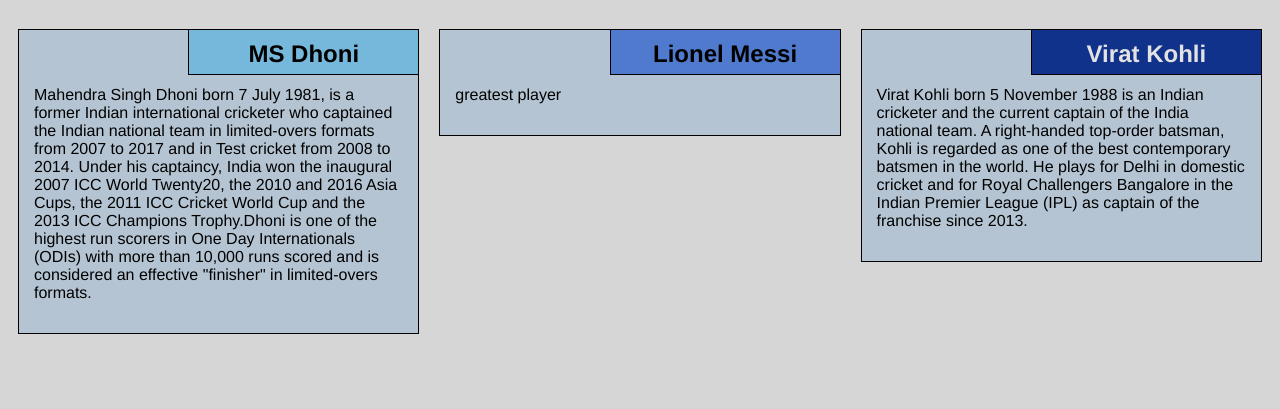
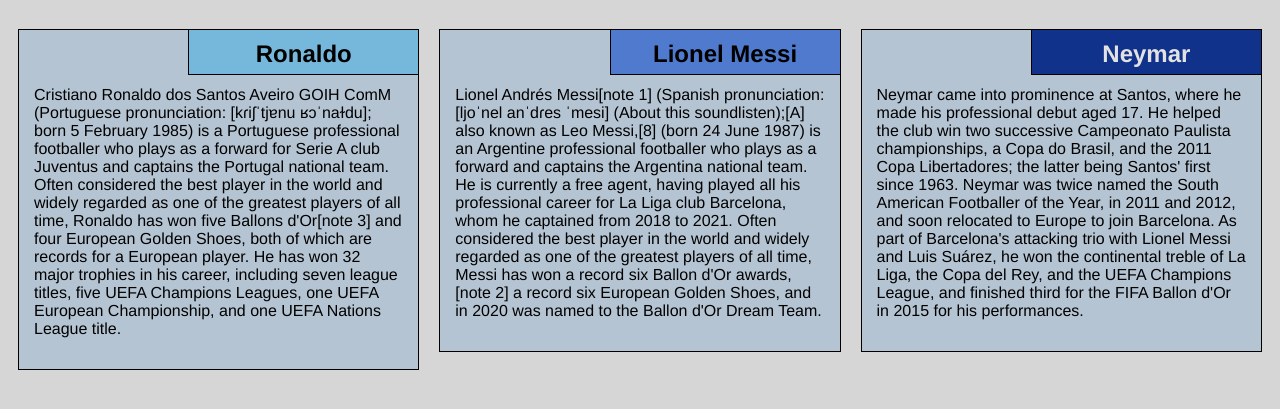
Before and after one commit to arup10leo/my_course, a plain HTML site: page mod2_solutions/index.html in a window 1280 px wide. Shown: the part 61-470 px from the top of the page. Drawn offline with Linux system fonts and the light colour scheme.

Commit message:
Update index.html

```diff
--- a/mod2_solutions/index.html
+++ b/mod2_solutions/index.html
@@ -13,9 +13,9 @@
     <div class="row">
         <div class="col-lg-4 col-md-6 col-sm-12">
             <section class="lebesgue">
-                <h2>MS Dhoni</h2>
+                <h2>Ronaldo</h2>
                 <p>
-                    Mahendra Singh Dhoni born 7 July 1981, is a former Indian international cricketer who captained the Indian national team in limited-overs formats from 2007 to 2017 and in Test cricket from 2008 to 2014. Under his captaincy, India won the inaugural 2007 ICC World Twenty20, the 2010 and 2016 Asia Cups, the 2011 ICC Cricket World Cup and the 2013 ICC Champions Trophy.Dhoni is one of the highest run scorers in One Day Internationals (ODIs) with more than 10,000 runs scored and is considered an effective "finisher" in limited-overs formats.
+                  Cristiano Ronaldo dos Santos Aveiro GOIH ComM (Portuguese pronunciation: [kɾiʃˈtjɐnu ʁɔˈnaɫdu]; born 5 February 1985) is a Portuguese professional footballer who plays as a forward for Serie A club Juventus and captains the Portugal national team. Often considered the best player in the world and widely regarded as one of the greatest players of all time, Ronaldo has won five Ballons d'Or[note 3] and four European Golden Shoes, both of which are records for a European player. He has won 32 major trophies in his career, including seven league titles, five UEFA Champions Leagues, one UEFA European Championship, and one UEFA Nations League title.
                 </p>
             </section>
         </div>
@@ -23,15 +23,15 @@
             <section class="fubini">
                 <h2>Lionel Messi</h2>
                 <p>
-                   greatest player
+                  Lionel Andrés Messi[note 1] (Spanish pronunciation: [ljoˈnel anˈdɾes ˈmesi] (About this soundlisten);[A] also known as Leo Messi,[8] (born 24 June 1987) is an Argentine professional footballer who plays as a forward and captains the Argentina national team. He is currently a free agent, having played all his professional career for La Liga club Barcelona, whom he captained from 2018 to 2021. Often considered the best player in the world and widely regarded as one of the greatest players of all time, Messi has won a record six Ballon d'Or awards,[note 2] a record six European Golden Shoes, and in 2020 was named to the Ballon d'Or Dream Team.
                 </p>
             </section>
         </div>
         <div class="col-lg-4 col-md-12 col-sm-12">
             <section class="luzin">
-                <h2>Virat Kohli</h2>
+                <h2>Neymar</h2>
                 <p>
-                    Virat Kohli born 5 November 1988 is an Indian cricketer and the current captain of the India national team. A right-handed top-order batsman, Kohli is regarded as one of the best contemporary batsmen in the world. He plays for Delhi in domestic cricket and for Royal Challengers Bangalore in the Indian Premier League (IPL) as captain of the franchise since 2013.
+                 Neymar came into prominence at Santos, where he made his professional debut aged 17. He helped the club win two successive Campeonato Paulista championships, a Copa do Brasil, and the 2011 Copa Libertadores; the latter being Santos' first since 1963. Neymar was twice named the South American Footballer of the Year, in 2011 and 2012, and soon relocated to Europe to join Barcelona. As part of Barcelona's attacking trio with Lionel Messi and Luis Suárez, he won the continental treble of La Liga, the Copa del Rey, and the UEFA Champions League, and finished third for the FIFA Ballon d'Or in 2015 for his performances.
                 </p>
             </section>
         </div>
```
